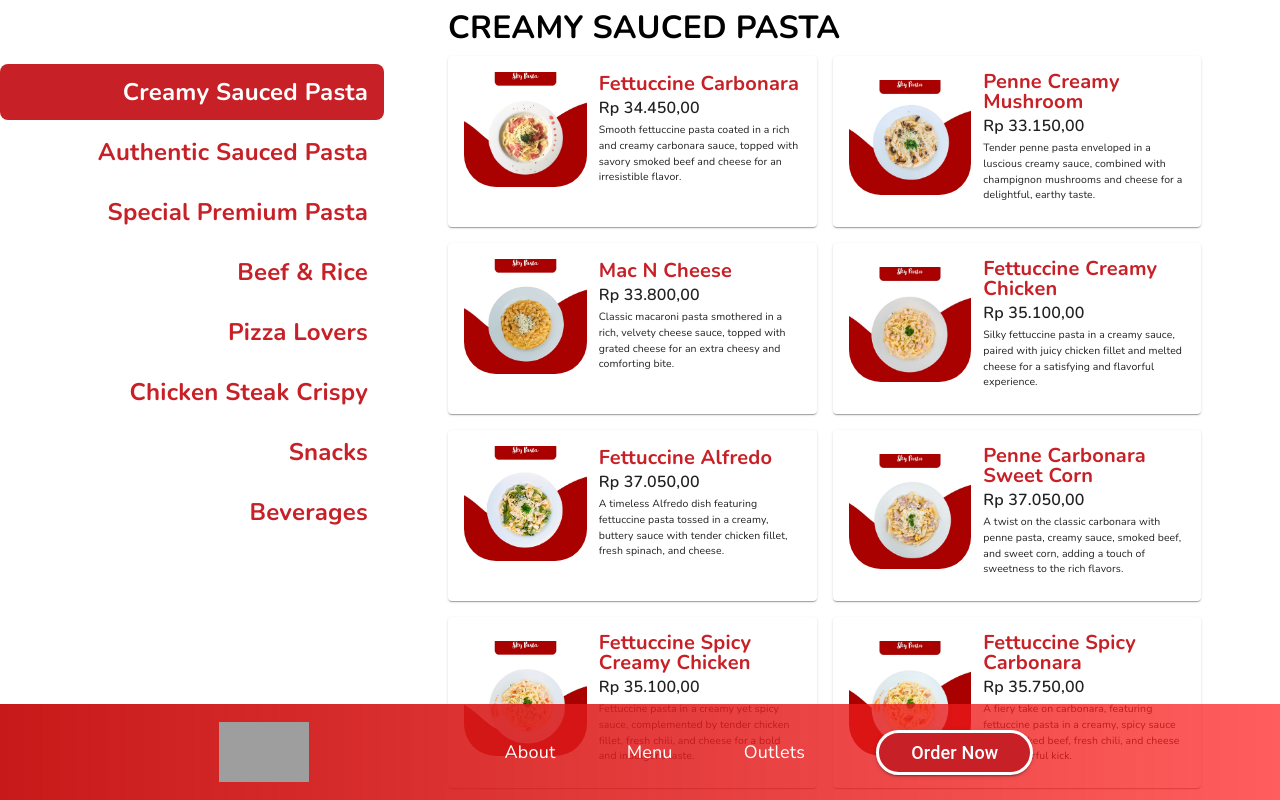
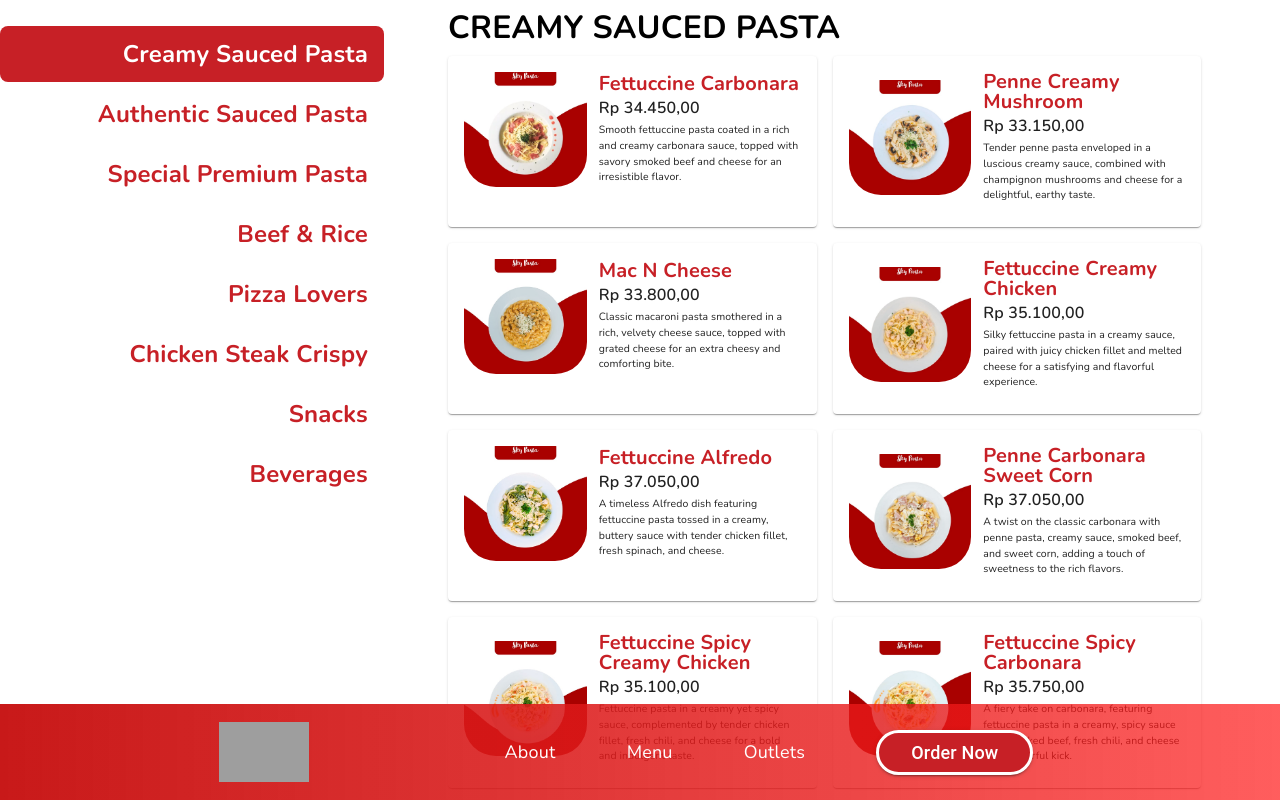
Before and after one commit to rahmathadiyatul/sky-pasta, a Next.js app: page /menu-details in a window 1280 px wide. Built offline with nearby package versions, Linux system fonts and the light colour scheme; grey boxes are pictures that could not be loaded.

Commit message:
Code cleansing

```diff
--- a/src/app/menu-details/page.tsx
+++ b/src/app/menu-details/page.tsx
@@ -115,7 +115,7 @@ export default function MenuDetails() {
                         display: { xs: "none", md: "block" },
                         width: "30%",
                         textAlign: "right",
-                        pt: "5%",
+                        pt: "2%",
                         position: "fixed",
                         top: 0,
                         left: 0,
```
